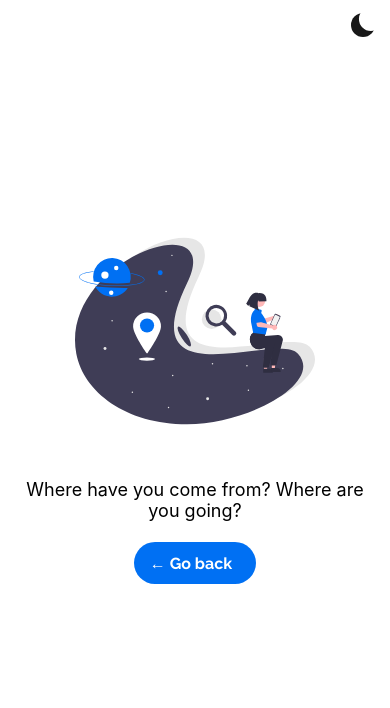
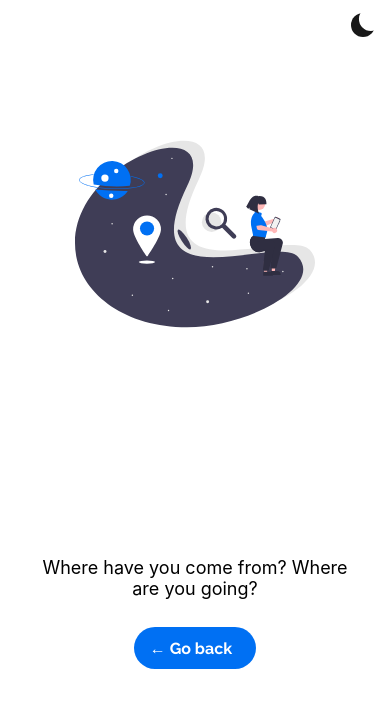
Before and after one commit to ninjaasmoke/afont, a Next.js app: page /new/step-2 in a window 390 px wide. Shown: the top 708 px of the page. Built offline with nearby package versions, Linux system fonts and the light colour scheme; a web font is replaced by a local one.

Commit message:
mobile 404 ui

```diff
--- a/styles/404.module.css
+++ b/styles/404.module.css
@@ -52,7 +52,9 @@
 
     .container {
         flex-direction: column;
-        justify-content: center;
+        justify-content: space-evenly;
+        padding: 0px;
+        padding-top: 80px;
     }
 
     .h1 {
@@ -65,11 +67,17 @@
 
     .desWrapper {
         text-align: center;
+        height: 50vh;
+        padding: 40px;
+        display: flex;
+        flex-direction: column;
+        justify-content: center;
+        align-items: center;
     }
 
     .des {
         font-size: 18px;
         text-align: center;
-        margin: 28px 0 32px;
+        margin: 28px 0;
     }
 }
```
